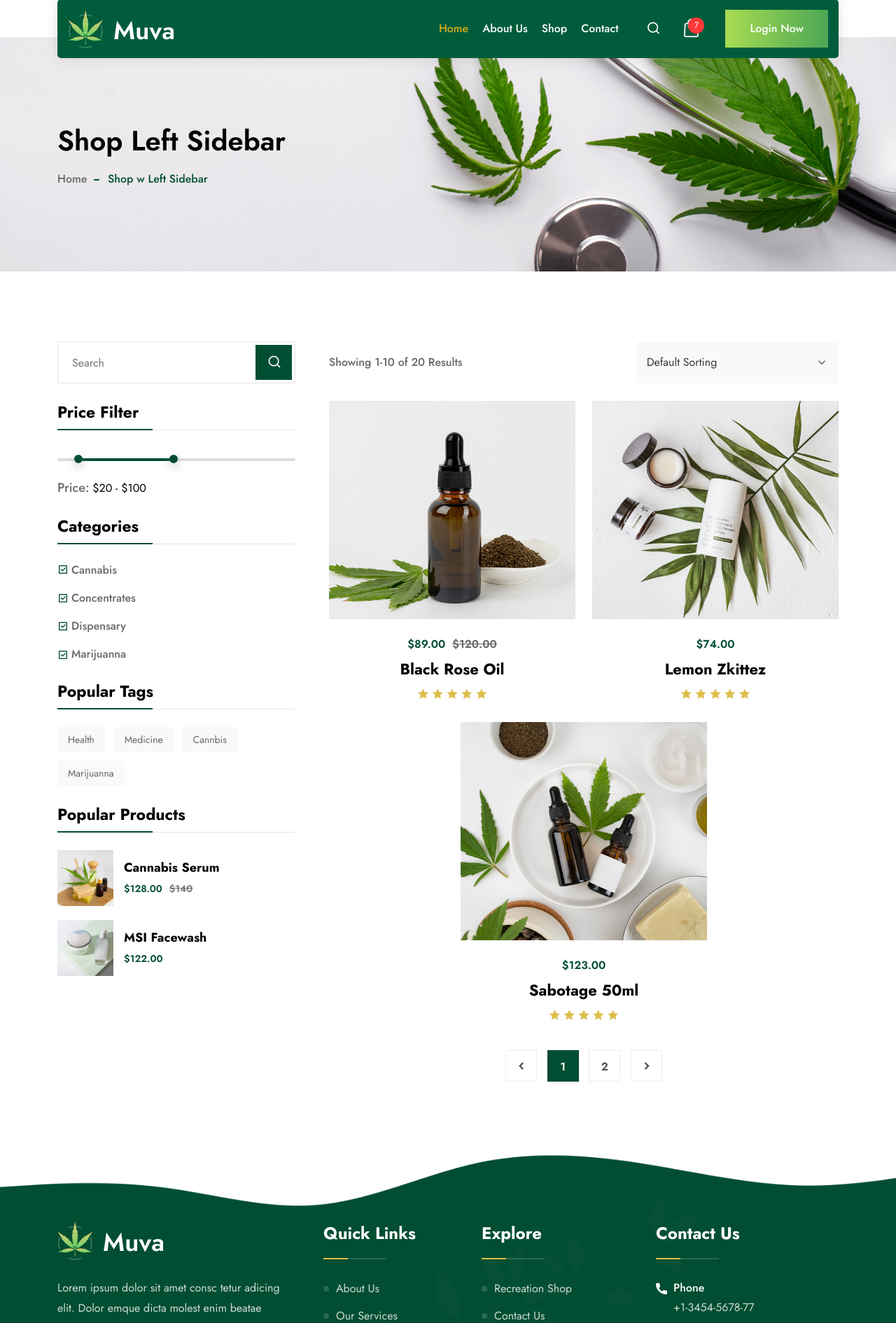
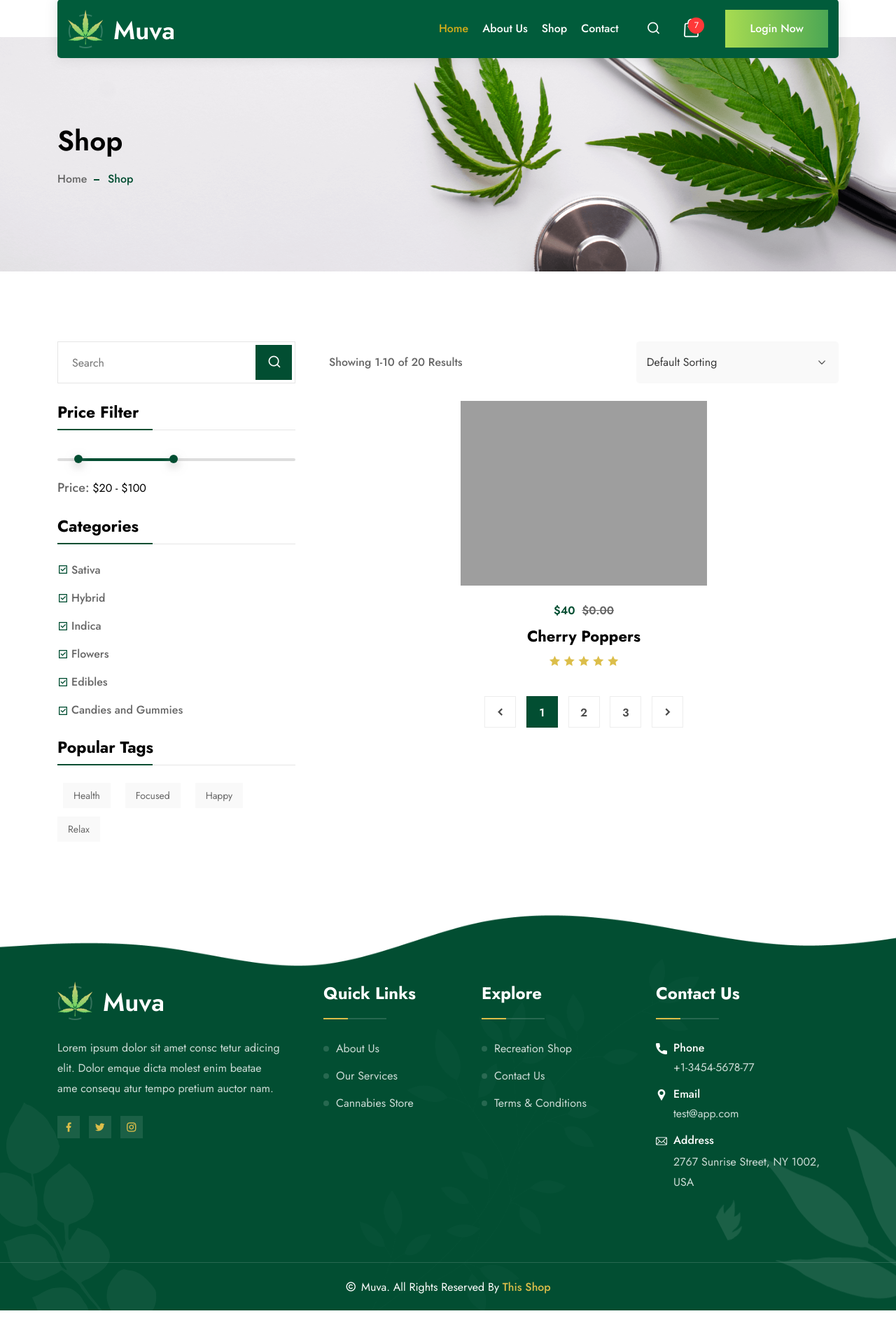
Before and after one commit to LuttaKing/muva_cannabis_store, a Django app: page /shop/ in a window 1280 px wide. Shown: the part 31-1922 px from the top of the page at 70% size. Run offline with Django 4.2, Linux system fonts and the light colour scheme; data comes from the database, SQL or seed files in the repository; some libraries are stand-ins or nearby versions; some web fonts are replaced; grey boxes are pictures that could not be loaded.

Commit message:
fgghdfgh

```diff
--- a/shop_app/admin.py
+++ b/shop_app/admin.py
@@ -1,5 +1,6 @@
 from django.contrib import admin
-from .models import Product,Category
+from .models import Product,Category,Tag
 
 admin.site.register(Product)
 admin.site.register(Category)
+admin.site.register(Tag)
--- /dev/null
+++ b/shop_app/templatetags/shop_app_extras.py
@@ -0,0 +1,13 @@
+from django import template
+
+register = template.Library()
+
+@register.simple_tag
+def my_url(value, field_name, urlencode=None):
+    url = '?{}={}'.format(field_name, value)
+    if urlencode:
+        querystring = urlencode.split('&')
+        filtered_querystring = filter(lambda p: p.split('=')[0] != field_name, querystring)
+        encoded_querystring = '&'.join(filtered_querystring)
+        url = '{}&{}'.format(url, encoded_querystring)
+    return url
--- a/shop_app/views.py
+++ b/shop_app/views.py
@@ -1,4 +1,52 @@
+from unicodedata import category
 from django.shortcuts import render
+from .models import Category,Tag,Product
+from django.core.paginator import Paginator
+
+def filter_products(request,products,all_categories,all_tags):
+
+    page = request.GET.get('page', 1)
+    paginator = Paginator(products, 1)
+
+
+    # filter by category
+    if request.GET.get('filter_category'):
+        for category in all_categories:
+            if request.GET.get('filter_category')==category.name:
+                filtered_products = products.filter(category__id=category.pk)
+                paginato = Paginator(filtered_products, 1)
+                productx=paginato.get_page(page)
+
+                return productx
+
+    # filter by tag
+    if request.GET.get('filter_tag'):
+        for tag in all_tags:
+            if request.GET.get('filter_tag')==tag.name:
+                filtered_products = products.filter(tags__id=tag.pk)
+                paginato = Paginator(filtered_products, 1)
+                productx=paginato.get_page(page)
+
+                return productx
+
+    products=paginator.get_page(page)
+    # print(products.paginator.count)
+
+    return products
+
+
+def shop(request):
+    all_categories = Category.objects.all()
+    all_tags = Tag.objects.all()
+    all_products = Product.objects.all()
+
+    context = {
+    'all_tags':all_tags,
+    'all_categories':all_categories,
+    'all_products':filter_products(request,all_products,all_categories,all_tags),
+
+    }
+    return render(request,'shop_app/shop-left-sidebar.html',context)
 
 def home(request):
     return render(request,'shop_app/index.html')
@@ -6,8 +54,6 @@ def home(request):
 def about(request):
     return render(request,'shop_app/about.html')
 
-def shop(request):
-    return render(request,'shop_app/shop-left-sidebar.html')
 
 def product_detail(request):
     return render(request,'shop_app/shop-details.html')
--- a/templates/shop_app/shop-left-sidebar.html
+++ b/templates/shop_app/shop-left-sidebar.html
@@ -1,5 +1,6 @@
 {% extends '_partials/base.html'%}
 {% load static %}
+{% load shop_app_extras %}
 
 {% block content %}
 
@@ -10,10 +11,10 @@
                 <div class="breadcrumb-wrap bg-f br-3">
                     <div class="container">
                         <div class="breadcrumb-title">
-                            <h2>Shop Left Sidebar</h2>
+                            <h2>Shop </h2>
                             <ul class="breadcrumb-menu list-style">
                                 <li><a href={% url 'home' %}>Home </a></li>
-                                <li>Shop w Left Sidebar</li>
+                                <li>Shop </li>
                             </ul>
                         </div>
                     </div>
@@ -47,30 +48,27 @@
                                     <div class="sidebar-widget categories">
                                         <h4>Categories</h4>
                                         <ul class="category-box list-style">
+
+                                            {% for category in all_categories %}
+
                                             <li>
-                                                <a href="#">
+                                                <a href="{% my_url category.name 'filter_category' request.GET.urlencode %}">
                                                     <i class="ri-checkbox-line"></i>
-                                                    Cannabis
+                                                    {{category.name}}
                                                 </a>
                                             </li>
-                                            <li>
-                                                <a href="#">
+
+
+                                            <!-- <li>
+                                                <a href="?filter_category={{category.name}}">
                                                     <i class="ri-checkbox-line"></i>
-                                                    Concentrates
+                                                    {{category.name}}
                                                 </a>
-                                            </li>
-                                            <li>
-                                                <a href="#">
-                                                    <i class="ri-checkbox-line"></i>
-                                                    Dispensary
-                                                </a>
-                                            </li>
-                                            <li>
-                                                <a href="#">
-                                                    <i class="ri-checkbox-line"></i>
-                                                    Marijuanna
-                                                </a>
-                                            </li>
+                                            </li> -->
+                                            {% endfor %}
+
+
+
 
                                         </ul>
                                     </div>
@@ -78,15 +76,18 @@
                                         <h4>Popular Tags </h4>
                                         <div class="tag-list">
                                             <ul class="list-style">
-                                                <li><a href="#">Health</a></li>
-                                                <li><a href="#">Medicine</a></li>
-                                                <li><a href="#">Cannbis</a></li>
-                                                <li><a href="#">Marijuanna</a></li>
+                                                {% for tag in all_tags %}
+                                                <li>
+                                                    <li><a href="?filter_tag={{tag.name}}">{{tag.name}}</a></li>
+                                                </li>
+                                                {% endfor %}
+
+
 
                                             </ul>
                                         </div>
                                     </div>
-                                    <div class="sidebar-widget new-product box">
+                                    <!-- <div class="sidebar-widget new-product box">
                                         <h4>Popular Products</h4>
                                         <div class="new-product-wrap">
                                             <div class="new-product-item">
@@ -109,7 +110,7 @@
                                                 </div>
                                             </div>
                                         </div>
-                                    </div>
+                                    </div> -->
                                 </div>
                             </div>
                             <div class="col-xl-8 col-lg-12 order-xl-2 order-lg-1 order-md-1 order-1">
@@ -133,15 +134,18 @@
                                     </div>
                                 </div>
                                 <div class="row justify-content-center">
+                                    {% for product in all_products %}
                                     <div class="col-xxl-4 col-xl-6 col-lg-4 col-md-6">
                                         <div class="product-card style6">
                                             <div class="product-img">
-                                                <img src="{% static 'assets/img/product/product-21.jpg' %}" alt="Image">
+                                                <!-- <img src="{{ product.product_image.url }}" alt="Image"> -->
+                                                <img src="https://static.djangoproject.com/img/fundraising-heart.cd6bb84ffd33.svg" alt="Image">
+
                                                 <button type="button" class="btn style2 add-cart">Add To Cart</button>
                                             </div>
                                             <div class="product-info">
-                                                <p class="price">$89.00 <span class="discount">$120.00</span></p>
-                                                <h3><a href={% url 'product_detail' %}>Black Rose Oil</a></h3>
+                                                <p class="price">${{product.price}} <span class="discount">$0.00</span></p>
+                                                <h3><a href={% url 'product_detail' %}>{{product.name}}</a></h3>
                                                 <ul class="ratings list-style">
                                                     <li><i class="ri-star-fill"></i></li>
                                                     <li><i class="ri-star-fill"></i></li>
@@ -152,55 +156,38 @@
                                             </div>
                                         </div>
                                     </div>
-                                    <div class="col-xxl-4 col-xl-6 col-lg-4 col-md-6">
-                                        <div class="product-card style6">
-                                            <div class="product-img">
-                                                <img src="{% static 'assets/img/product/product-22.jpg' %}" alt="Image">
-                                                <button type="button" class="btn style2 add-cart">Add To Cart</button>
-                                            </div>
-                                            <div class="product-info">
-                                                <p class="price">$74.00</p>
-                                                <h3><a href={% url 'product_detail' %}>Lemon Zkittez</a></h3>
-                                                <ul class="ratings list-style">
-                                                    <li><i class="ri-star-fill"></i></li>
-                                                    <li><i class="ri-star-fill"></i></li>
-                                                    <li><i class="ri-star-fill"></i></li>
-                                                    <li><i class="ri-star-fill"></i></li>
-                                                    <li><i class="ri-star-fill"></i></li>
-                                                </ul>
-                                            </div>
-                                        </div>
-                                    </div>
+                                                {% endfor %}
 
 
+                               </div>
+                                <ul class="page-nav list-style mt-10">
+                                    {% if  all_products.has_previous %}
+                                    <li><a href="?page={{all_products.previous_page_number}}"><i class="ri-arrow-left-s-line"></i></a></li>
+                                    {% else %}
+                                    <li><a href="#"><i class="ri-arrow-left-s-line"></i></a></li>
+                                    {% endif %}
 
 
-                                    <div class="col-xxl-4 col-xl-6 col-lg-4 col-md-6">
-                                        <div class="product-card style6">
-                                            <div class="product-img">
-                                                <img src="{% static 'assets/img/product/product-29.jpg' %}" alt="Image">
-                                                <button type="button" class="btn style2 add-cart">Add To Cart</button>
-                                            </div>
-                                            <div class="product-info">
-                                                <p class="price">$123.00</p>
-                                                <h3><a href={% url 'product_detail' %}>Sabotage 50ml</a></h3>
-                                                <ul class="ratings list-style">
-                                                    <li><i class="ri-star-fill"></i></li>
-                                                    <li><i class="ri-star-fill"></i></li>
-                                                    <li><i class="ri-star-fill"></i></li>
-                                                    <li><i class="ri-star-fill"></i></li>
-                                                    <li><i class="ri-star-fill"></i></li>
-                                                </ul>
-                                            </div>
-                                        </div>
-                                    </div>
-                               </div>
-                                <ul class="page-nav list-style mt-10">
-                                    <li><a href="shop-right-sidebar.html"><i class="ri-arrow-left-s-line"></i></a></li>
-                                    <li><a class="active" href="shop-right-sidebar.html">1</a></li>
-                                    <li><a href="shop-right-sidebar.html">2</a></li>
+                                    {% for i in all_products.paginator.page_range %}
 
-                                    <li><a href="shop-right-sidebar.html"><i class="ri-arrow-right-s-line"></i></a></li>
+                                        {%  if all_products.number == i%}
+
+                                          <li><a class="active" href="{% my_url i 'page' request.GET.urlencode %}">{{i}}</a></li>
+                                        {% else %}
+                                        <li><a href="{% my_url i 'page' request.GET.urlencode %}">{{i}}</a></li>
+                                          <!-- <li><a href="?page={{i}}">{{i}}</a></li> -->
+                                        {% endif %}
+
+
+                                    {% endfor %}
+
+                                    {% if  all_products.has_next %}
+                                    <li><a href="?page={{all_products.next_page_number}}"><i class="ri-arrow-right-s-line"></i></a></li>
+                                    {% else %}
+                                    <li><a href=""><i class="ri-arrow-right-s-line"></i></a></li>
+                                    {% endif %}
+
+
                                 </ul>
                             </div>
                         </div>
```
Also changed, not shown: shop_app/models.py (+4 -5 lines), db.sqlite3, shop_app/migrations/0002_remove_product_category_and_more.py (added), shop_app/migrations/0003_product_is_featured.py (added), shop_app/templatetags/__init__.py (added).
